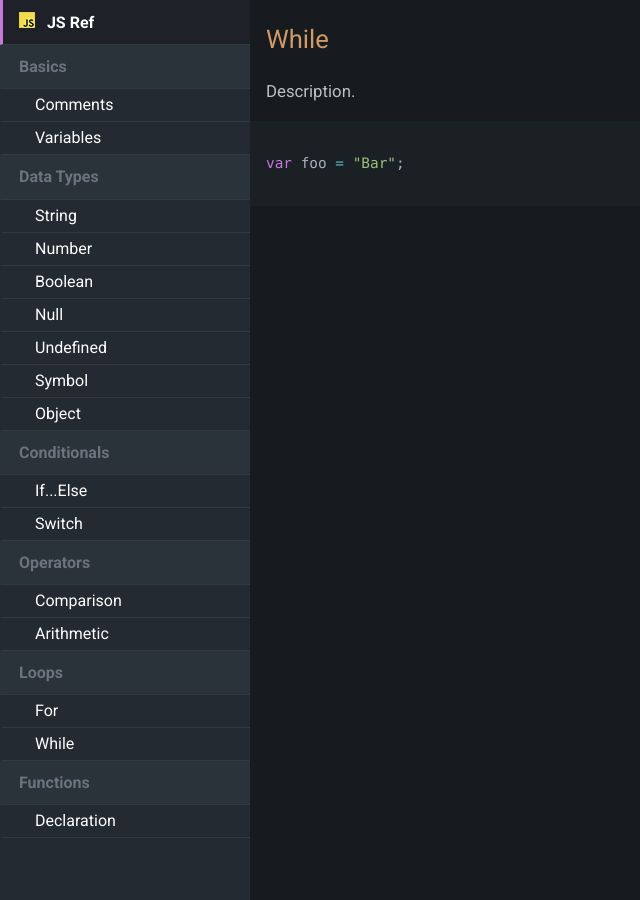
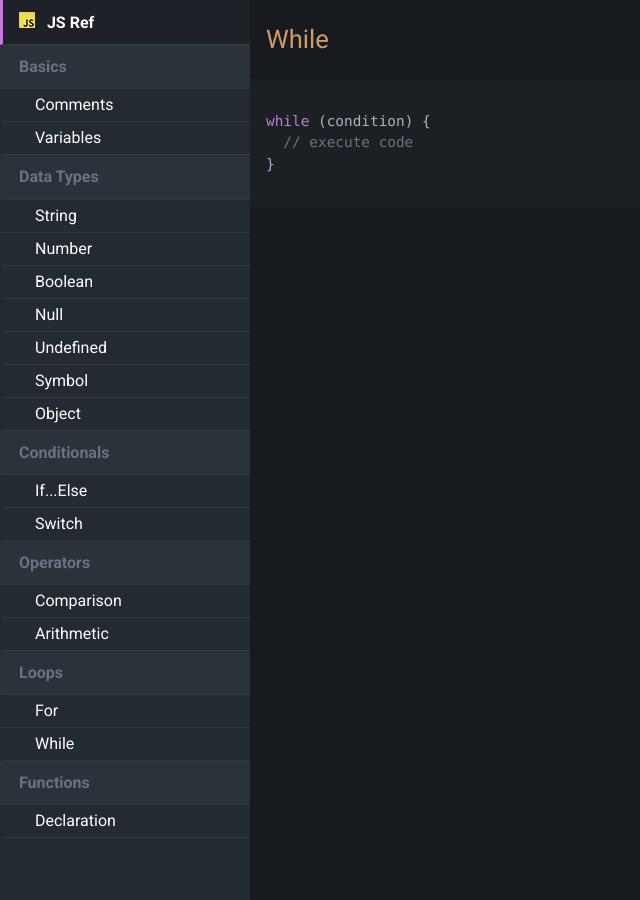
Before and after one commit to KJLarson/snippets, a Jekyll site: the page built from _pages/02_while.md, in a window 1280 px wide and 900 px high. Shown: the whole window, without its empty margins (0-640 px from the left). Built offline with Jekyll 4.4.1, drawn with Linux system fonts in a browser that asks for light colours; nearby versions of some CDN libraries.

Commit message:
Update 02_while.md

````diff
--- a/_pages/02_while.md
+++ b/_pages/02_while.md
@@ -6,8 +6,8 @@ permalink: /while/
 
 ---
 
-Description.
-
 ```js
-var foo = "Bar";
+while (condition) {
+  // execute code
+}
 ```
````
